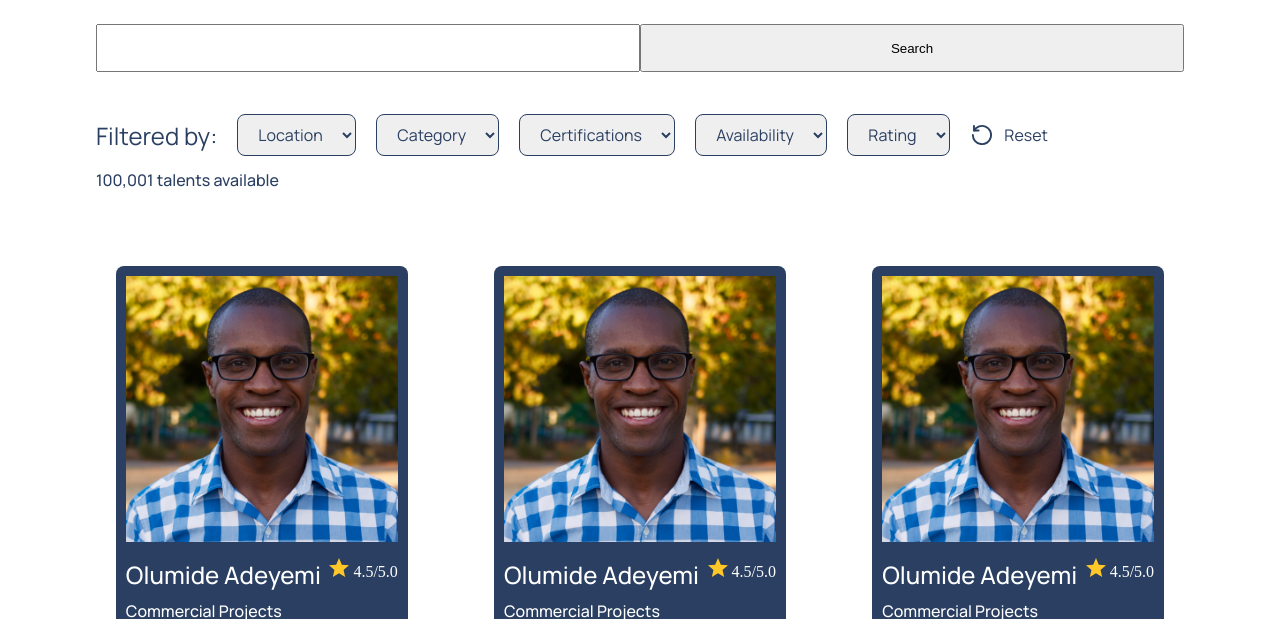
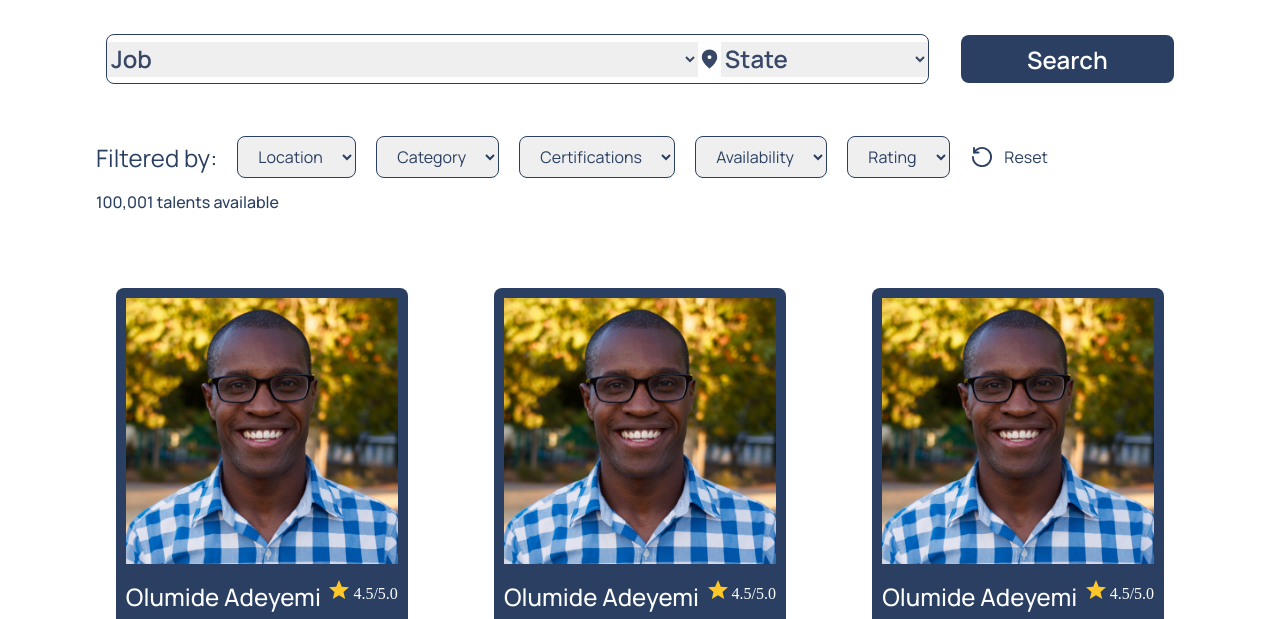
Before and after one commit to loppam/instollar, a plain HTML site: page index.html in a window 1280 px wide. Shown: the part 164-783 px from the top of the page. Drawn offline with Linux system fonts and the light colour scheme.

Commit message:
Add files via upload

```diff
--- a/index.html
+++ b/index.html
@@ -64,8 +64,25 @@
           <p>Browse for talents. Filter your search below</p>
         </div>
         <div class="hero_search">
-          <input type="search" name="search" id="search" />
-          <input type="submit" value="Search" />
+          <div class="search_box">
+            <div class="search_flex">
+            <select class="dropdown" name="job" id="worker">
+              <option value="">Job</option>
+              <option value="commercial installer">Commercial Installer</option>
+              <option value="private installer">Private Installer</option>
+            </select>
+            <svg xmlns="http://www.w3.org/2000/svg" width="32" height="32" viewBox="0 0 32 32" fill="none">
+              <path d="M16.0002 16.0003C16.7335 16.0003 17.3615 15.739 17.8842 15.2163C18.4059 14.6945 18.6668 14.067 18.6668 13.3337C18.6668 12.6003 18.4059 11.9723 17.8842 11.4497C17.3615 10.9279 16.7335 10.667 16.0002 10.667C15.2668 10.667 14.6393 10.9279 14.1175 11.4497C13.5948 11.9723 13.3335 12.6003 13.3335 13.3337C13.3335 14.067 13.5948 14.6945 14.1175 15.2163C14.6393 15.739 15.2668 16.0003 16.0002 16.0003ZM16.0002 29.3337C12.4224 26.2892 9.75038 23.4612 7.98416 20.8497C6.21705 18.239 5.3335 15.8225 5.3335 13.6003C5.3335 10.267 6.40594 7.61144 8.55083 5.63366C10.6948 3.65588 13.1779 2.66699 16.0002 2.66699C18.8224 2.66699 21.3055 3.65588 23.4495 5.63366C25.5944 7.61144 26.6668 10.267 26.6668 13.6003C26.6668 15.8225 25.7837 18.239 24.0175 20.8497C22.2504 23.4612 19.5779 26.2892 16.0002 29.3337Z" fill="#384766"/>
+            </svg>
+            <select class="dropdown" name="location" id="location">
+              <option value="">State</option>
+              <option value="lagos">Lagos</option>
+              <option value="kwara">Kwara</option>
+              <option value="oyo">Oyo</option>
+            </select>
+            </div>
+            <input class="submit" type="submit" value="Search">
+          </div>
         </div>
         <div class="hero_filter">
           <h4>Filtered by:</h4>
--- a/style.css
+++ b/style.css
@@ -327,3 +327,77 @@ nav ul{
     flex-direction: column;
   }
 }
+
+
+
+
+/* ========================== Searchbar dont touch =================== */
+
+.search_flex{
+  display: flex;
+  align-items: center;
+  width: 59.6rem;
+  border: 1px solid var(--primary-indigo);
+  border-radius: 0.5rem;
+  height: 3rem;
+}
+input.submit{
+  width: 20%;
+  color: var(--primary-font-color);
+  background-color: var(--primary-indigo);
+  border: none;
+  border-radius: 0.5rem;
+flex-shrink: 0;
+font-family: 'Manrope';
+font-size: 1.5rem;
+font-style: normal;
+font-weight: 600;
+line-height: normal;
+cursor: pointer;
+}
+.search_box{
+  background: var(--primary-font-color);
+  border-radius: 5px;
+  padding: 10px;
+gap: 2rem;
+  display: flex;
+  align-items: center;
+  /* flex-direction: column; */
+  width: 100%;
+}
+.search_box .dropdown{
+  border: none;
+  width: 100%;
+  color: var(--secondary--indigo);
+  position: relative;
+  cursor: pointer;
+}
+.search_box .dropdown:last-child{
+  width: 35%;
+}
+select.dropdown{
+  color: #384766;
+font-family: Manrope;
+font-size: 1.5rem;
+font-style: normal;
+font-weight: 600;
+line-height: normal;
+}
+
+select.dropdown:active{
+  border: none;
+}
+select.dropdown:focus{
+  border: none;
+}
+
+@media (max-width: 650px) {
+  .search_flex{
+    flex-direction: column;
+    width: 100%;
+    height: 5rem;
+  }
+  .search_box{
+    flex-direction: column;
+  }
+}
```
